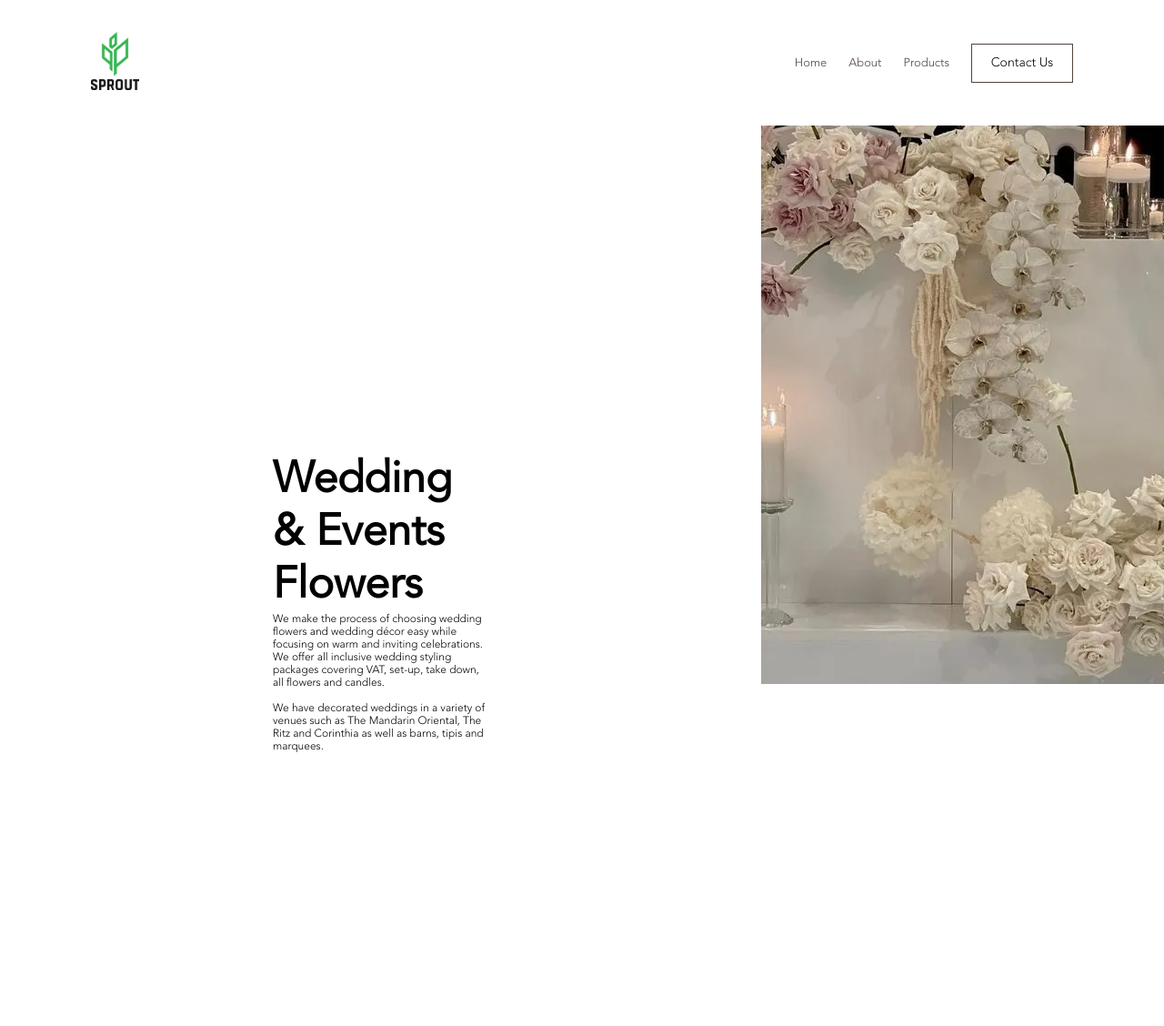
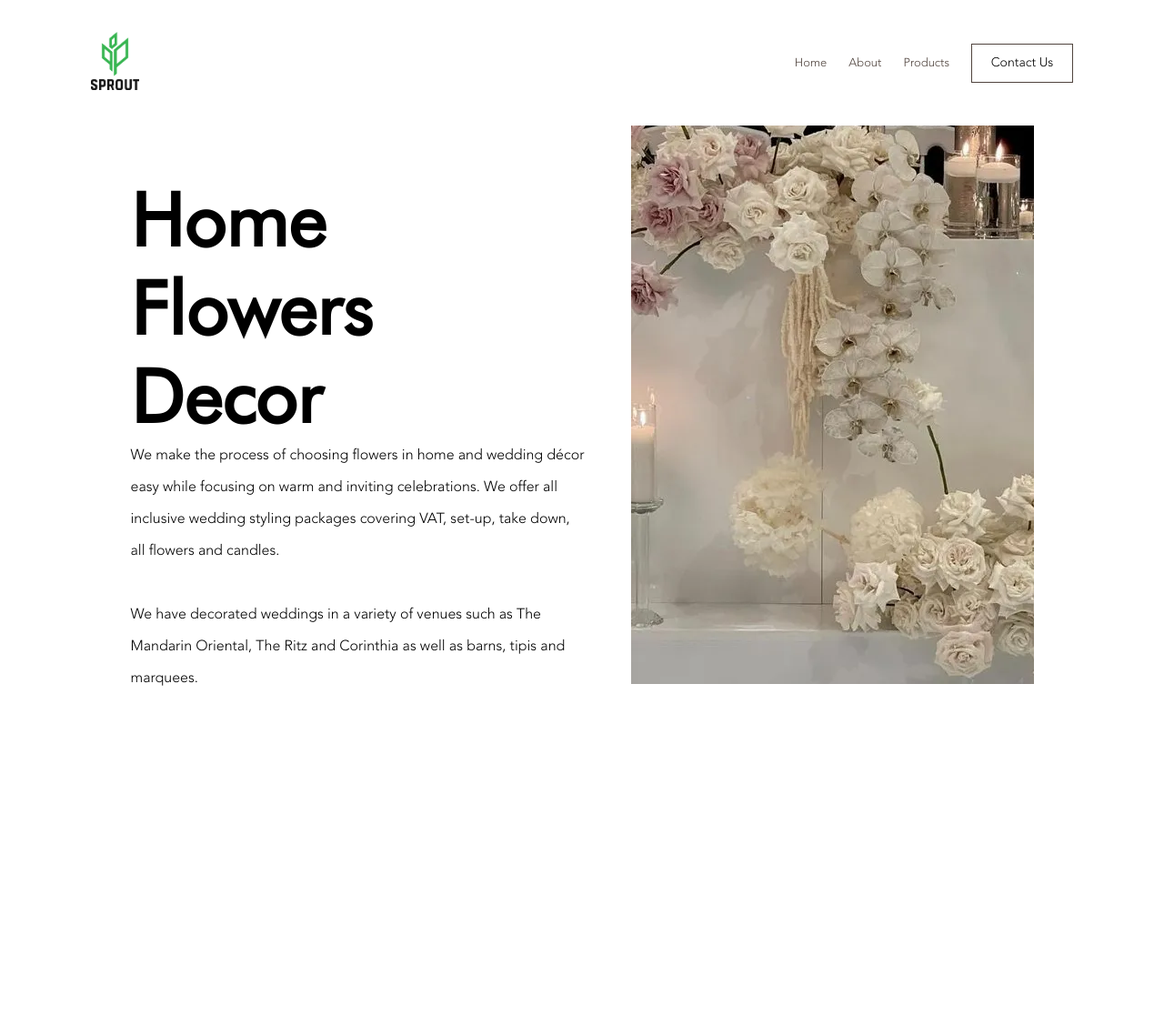
Before and after one commit to Nakamint/eProjects, a PHP site: page /home.html in a window 1280 px wide. Shown: the whole page at 91% size. After the commit the page ends 754 px from the top, so only its background shows below. Run offline with PHP 8.4, Linux system fonts and the light colour scheme.

Commit message:
more font change

```diff
--- a/home.css
+++ b/home.css
@@ -1,3 +1,21 @@
+@font-face {
+  font-family: AvenirLTStd-Book;
+  src: url(AvenirLTStd-Book.otf);
+}
+
+@font-face {
+  font-family: AvenirLTStd-Light;
+  src: url(AvenirLTStd-Light.otf);
+}
+
+@font-face {
+  font-family: AvenirLTStd-Roman;
+  src: url(AvenirLTStd-Roman.otf);
+}
+@font-face {
+    font-family: FuturaBook;
+    src: url(FuturaBook.ttf);
+}
 * {
     margin: 0;
     padding: 0;
@@ -48,23 +66,39 @@ header {
 }
 
 .content-flex1 {
-    margin: 300px;
+    margin: 0px;
     order: 1;
-    padding-top: 200px;
+    flex-basis: 500px;
+    padding-top: 150px;
+    display: flex;
+    flex-direction: column;
+    justify-content: center;
+
 }
 .content-flex1Title {
-    font-family: AvenirLTStd-Book;
+    font-family: FuturaBook;
     font-weight: 500;
-    font-size: 24px;
+    font-size: 54px;
+    text-align: left;
+    order: 1;
 }
 .content-flex1Text {
     font-family: AvenirLTStd-Light;
     font-weight: 200;
-    font-size: 12px;
+    font-size: 16px;
+    line-height: 35px;
+    text-align: left;
+    order: 2;
 }
-.spacer1 {
+.spacer1{
     display: flex;
+    justify-content: center;
+    gap: 50px;
 }
 .content-flex2{
     order: 2;
+    padding-bottom: 50px;
 }
+.content-flex2Image {
+
+}
--- a/home.html
+++ b/home.html
@@ -5,7 +5,6 @@
         <title>Floral Decoration</title>
         <meta name="description" content="">
         <meta name="viewport" content="width=device-width, initial-scale=1">
-        <link rel="stylesheet" href="fontface.css">
         <link rel="stylesheet" href="home.css">
         <link rel="icon" type="image/x-icon" href="favicon.ico">
     </head>
@@ -19,20 +18,23 @@
                 <button class="btnLogin-popup">Contact Us</button>
             </nav>
         </header>
-        <div class="spacer1">
+        <section class="spacer1">
             <div class="content-flex1">
                 <div class="content-flex1Title">
-                    <h1>Wedding & Events Flowers</h1>
+                    <h1>Home Flowers Decor</h1>
                 </div>
                 <div class="content-flex1Text">
-                    <p>We make the process of choosing wedding flowers and wedding décor easy while focusing on warm and inviting celebrations. We offer all inclusive wedding styling packages covering VAT, set-up, take down, all flowers and candles.</p><br>
+                    <p>We make the process of choosing flowers in home and wedding décor easy while focusing on warm and inviting celebrations. We offer all inclusive wedding styling packages covering VAT, set-up, take down, all flowers and candles.</p><br>
                     <p>We have decorated weddings in a variety of venues such as The Mandarin Oriental, The Ritz and Corinthia as well as barns, tipis and marquees.</p>
                 </div>
             </div>
             <div class="content-flex2">
                 <div class="content-flex2Image">
-                    <img src="flower-image.webp">
+                    <img src="frontPageImage.webp">
                 </div>
             </div>
-        </div>
+        </section>
+        <section class="spacer2">
+
+        </section>
     </html>
```
Also changed, not shown: FuturaBook.ttf (added), frontPageImage.webp (added).
